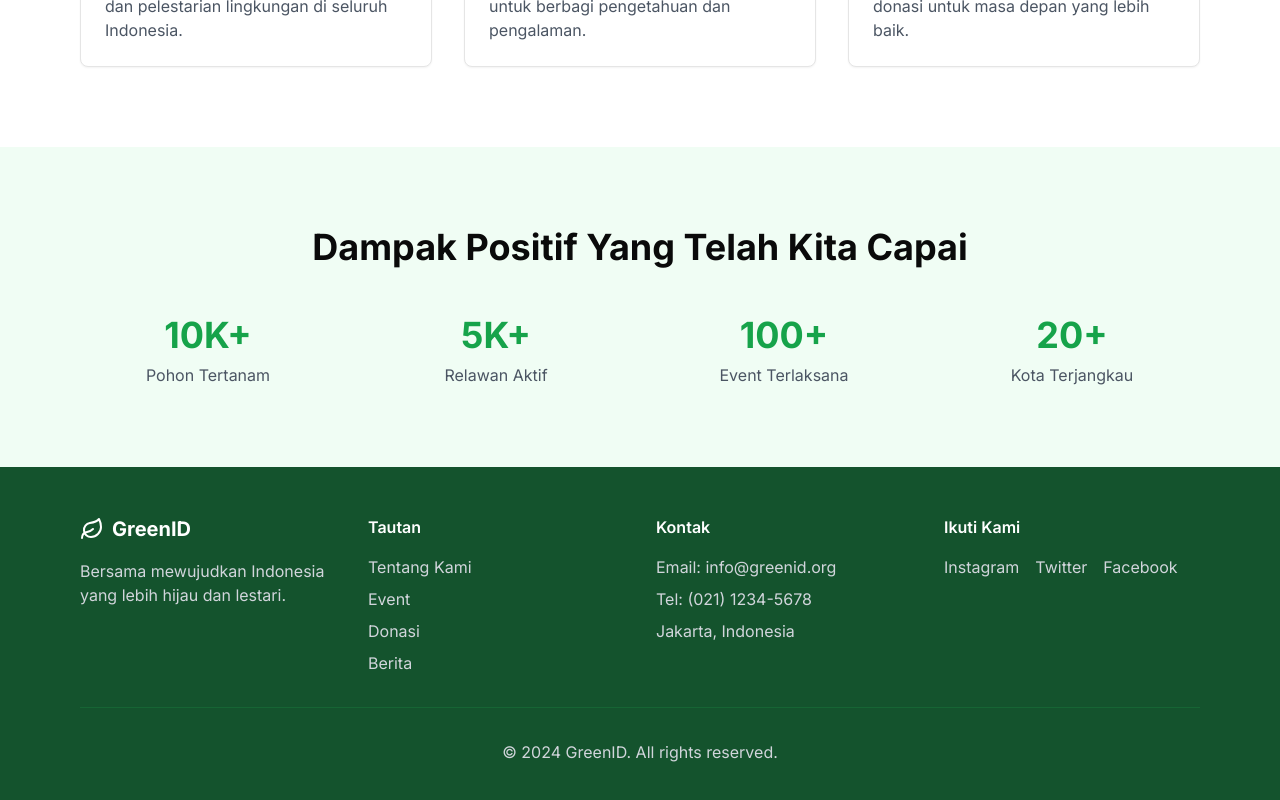
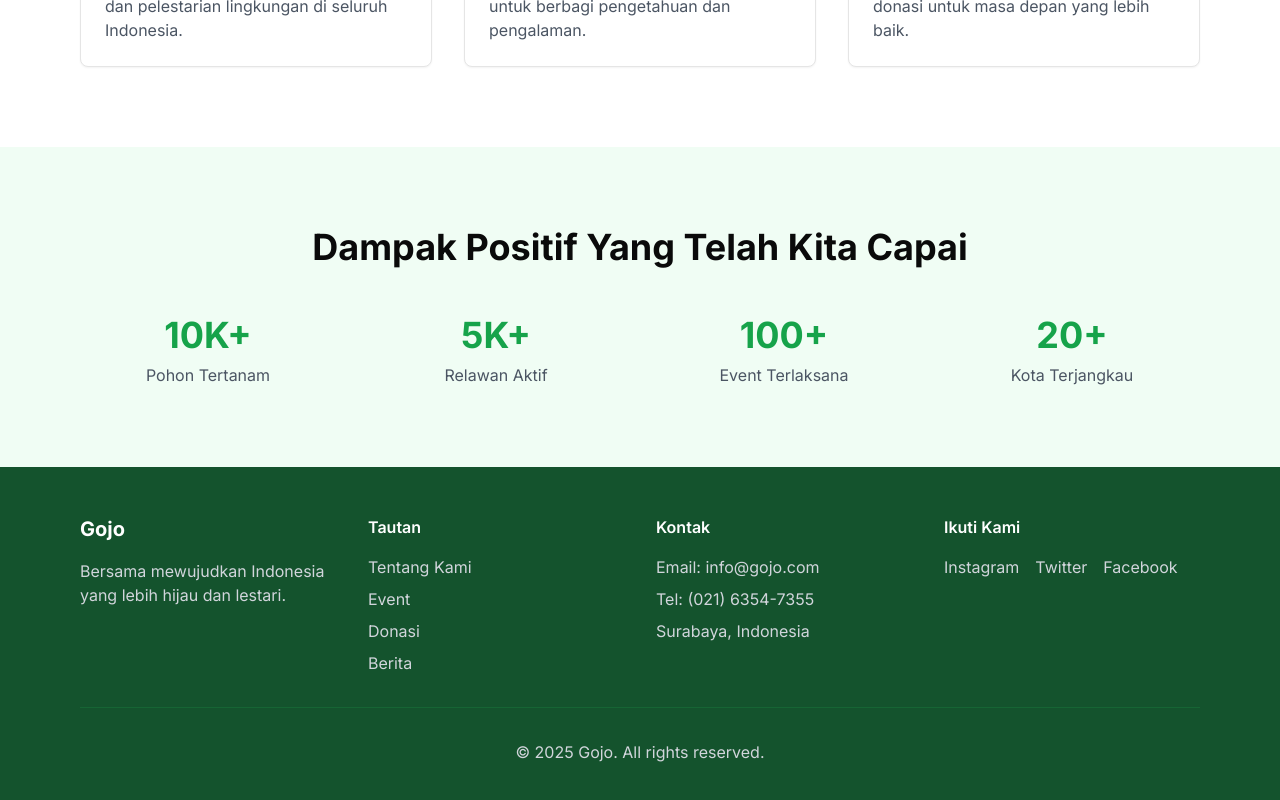
Before and after one commit to yosmisyael/gojo, a Next.js app: page / in a window 1280 px wide. Shown: the part 1019-1819 px from the top of the page. Built offline with nearby package versions, Linux system fonts and the light colour scheme.

Commit message:
feat: update footer

```diff
--- a/app/layout.tsx
+++ b/app/layout.tsx
@@ -19,6 +19,9 @@ export default function RootLayout({
 }) {
   return (
     <html lang="en">
+      <head>
+        <link rel="icon" type="image/png" href="logo.png"></link>
+      </head>
       <body className={inter.className}>
         <nav className="bg-white shadow-sm">
           <div className="max-w-6xl mx-auto px-4">
@@ -42,8 +45,7 @@ export default function RootLayout({
             <div className="grid grid-cols-1 md:grid-cols-4 gap-8">
               <div>
                 <div className="flex items-center space-x-2 mb-4">
-                  <Leaf className="h-6 w-6" />
-                  <span className="font-bold text-xl">GreenID</span>
+                  <span className="font-bold text-xl">Gojo</span>
                 </div>
                 <p className="text-gray-300">
                   Bersama mewujudkan Indonesia yang lebih hijau dan lestari.
@@ -61,9 +63,9 @@ export default function RootLayout({
               <div>
                 <h3 className="font-semibold mb-4">Kontak</h3>
                 <ul className="space-y-2 text-gray-300">
-                  <li>Email: info@greenid.org</li>
-                  <li>Tel: (021) 1234-5678</li>
-                  <li>Jakarta, Indonesia</li>
+                  <li>Email: info@gojo.com</li>
+                  <li>Tel: (021) 6354-7355</li>
+                  <li>Surabaya, Indonesia</li>
                 </ul>
               </div>
               <div>
@@ -76,7 +78,7 @@ export default function RootLayout({
               </div>
             </div>
             <div className="border-t border-green-800 mt-8 pt-8 text-center text-gray-300">
-              <p>&copy; 2024 GreenID. All rights reserved.</p>
+              <p>&copy; 2025 Gojo. All rights reserved.</p>
             </div>
           </div>
         </footer>
```
